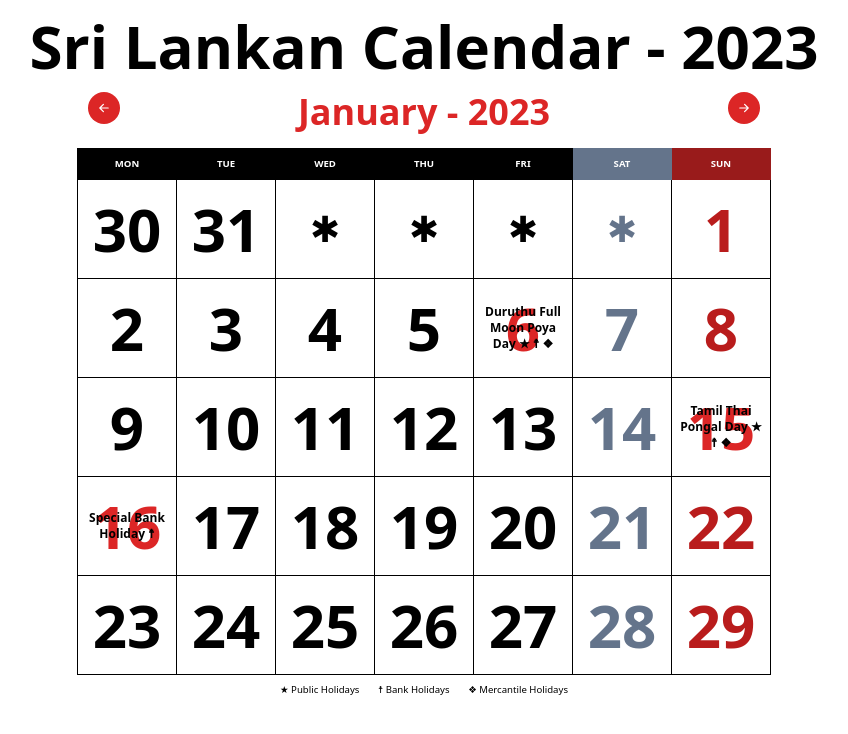
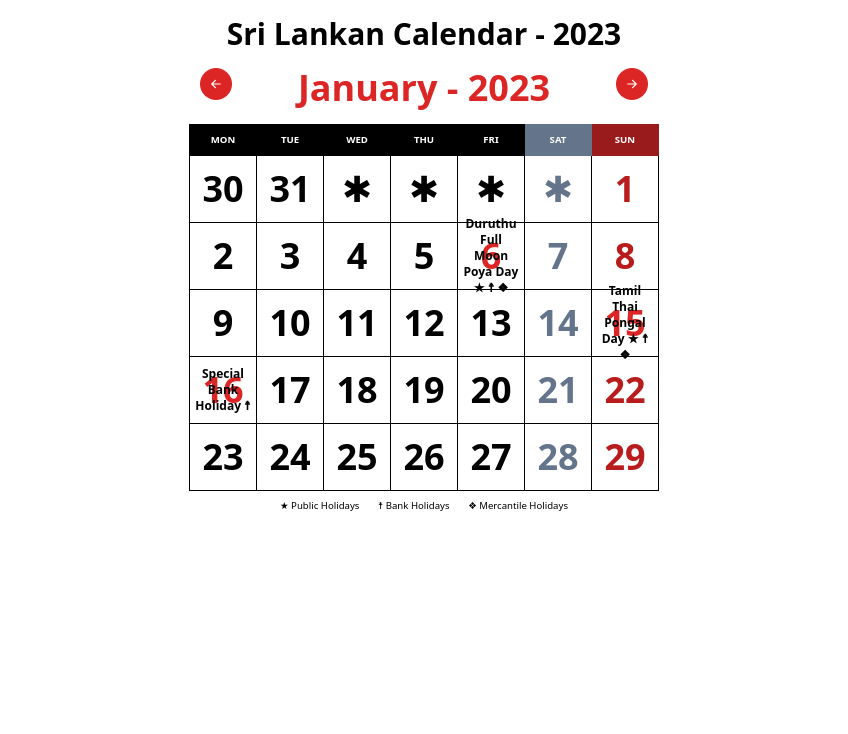
Before and after one commit to iabu94/calendar, a Next.js app: page / in a window 1280 px wide. Shown: the top 734 px of the page, without its empty margins (216-1064 px from the left). Built offline with nearby package versions, Linux system fonts and the light colour scheme.

Commit message:
More changes

```diff
--- a/components/Day.tsx
+++ b/components/Day.tsx
@@ -6,10 +6,10 @@ type Props = {
 export default function Day({ day, holiday }: Props) {
   return (
     <div className="hover:cursor-pointer">
-      <div className="w-10 h-10 md:w-24 md:h-24 flex items-center justify-center">
+      <div className="w-10 h-10 md:w-16 md:h-16 flex items-center justify-center">
         <p
           className={
-            "text-xl md:text-6xl font-semibold " + (!!holiday && "text-red-600")
+            "text-xl md:text-4xl font-semibold " + (!!holiday && "text-red-600")
           }
         >
           {day === "*" ? (
@@ -19,7 +19,7 @@ export default function Day({ day, holiday }: Props) {
           )}
         </p>
         {!!holiday && (
-          <p className="w-10 md:w-24 absolute text-[0.5rem] leading-[0.6rem] md:text-xs font-semibold md:px-1 text-black">
+          <p className="w-10 md:w-16 absolute text-[0.5rem] leading-[0.6rem] md:text-xs font-semibold md:px-1 text-black">
             {holiday.description} {holiday.isPublic && <>&#9733;</>}{" "}
             {holiday.isBank && <>&#9768;</>}{" "}
             {holiday.isMercantile && <>&#x2756;</>}
--- a/components/Month.tsx
+++ b/components/Month.tsx
@@ -18,7 +18,7 @@ export default function Month({ months, holidays }: Props) {
 
   return (
     <div>
-      <div className="w-72 md:w-[42rem] m-auto flex justify-between">
+      <div className="w-72 md:w-[28rem] m-auto flex justify-between">
         <button
           onClick={() => (monthId > 0 ? setMonthId(monthId - 1) : "")}
           type="button"
@@ -70,7 +70,7 @@ export default function Month({ months, holidays }: Props) {
               <th
                 key={i}
                 className={
-                  "w-10 md:w-24 p-1 md:p-2 border border-black " +
+                  "w-10 md:w-16 p-1 md:p-2 border border-black " +
                   (i === 5
                     ? " bg-slate-500 border-slate-500"
                     : i === 6
@@ -90,7 +90,7 @@ export default function Month({ months, holidays }: Props) {
                 <td
                   key={i}
                   className={
-                    "w-10 h-10 md:w-24 md:h-24 text-center border border-black " +
+                    "w-10 h-10 md:w-16 md:h-16 text-center border border-black " +
                     (i === 5
                       ? " text-slate-500"
                       : i === 6
--- a/pages/index.tsx
+++ b/pages/index.tsx
@@ -45,7 +45,7 @@ export default function Home() {
         <link rel="icon" href="/favicon.ico" />
       </Head>
       <main className="">
-        <h1 className="text-xl md:text-3xl lg:text-5xl xl:text-6xl font-bold text-center p-4">
+        <h1 className="text-xl md:text-3xl font-bold text-center p-4">
           Sri Lankan Calendar - 2023
         </h1>
         {months?.length > 0 ? (
```
